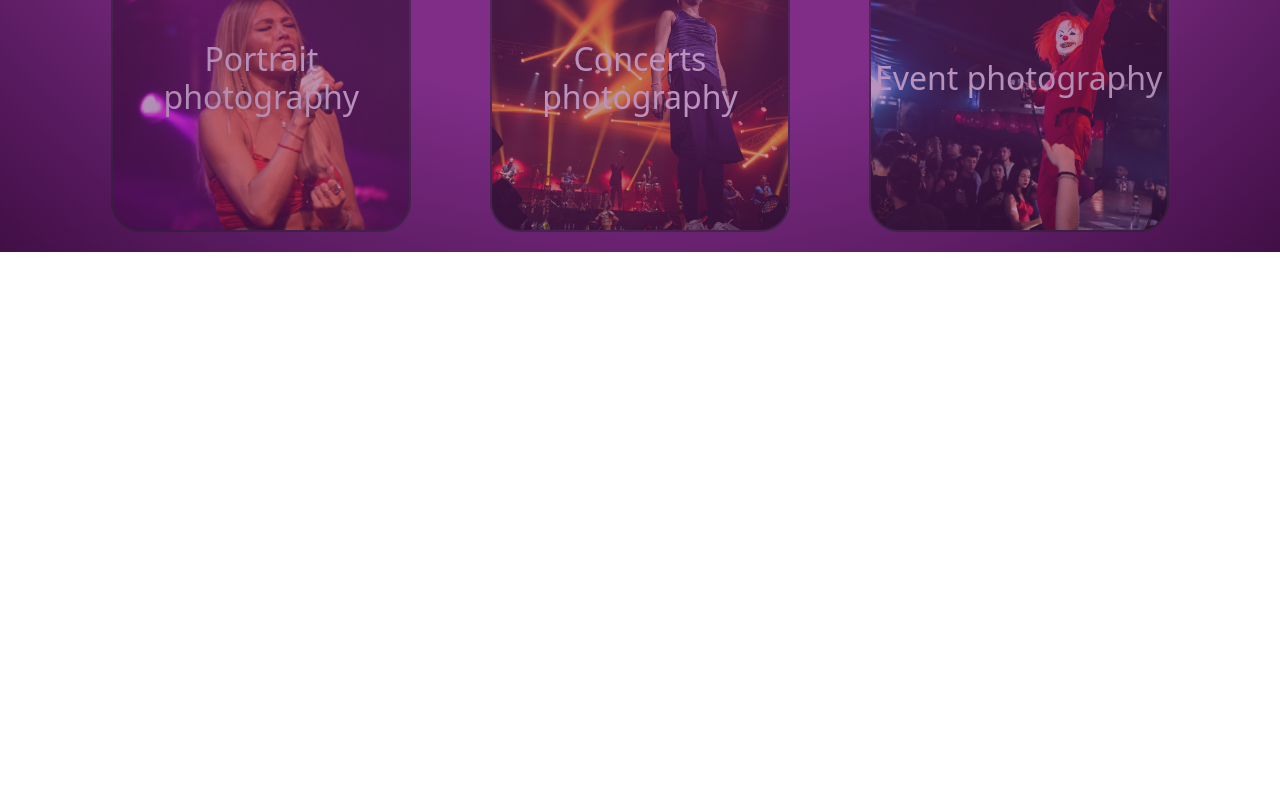
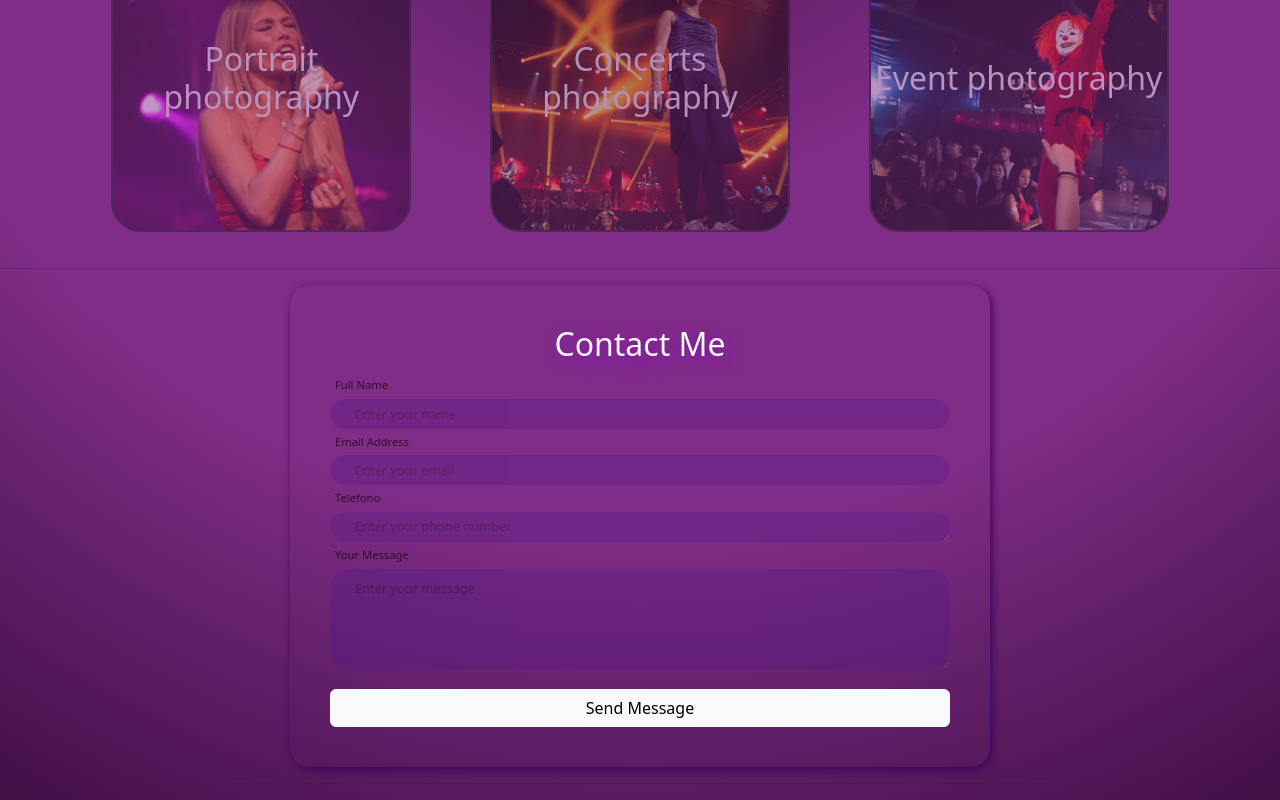
Before and after one commit to Mattcab98/Victoria-Arroche-, a React (Vite) app: page / in a window 1280 px wide. Shown: the part 1312-2112 px from the top of the page. Before the commit the page ends 1564 px from the top, so only its background shows below. Built offline with nearby package versions, Linux system fonts and the light colour scheme.

Commit message:
Add section form contactme

```diff
--- a/package.json
+++ b/package.json
@@ -14,7 +14,8 @@
     "framer-motion": "^11.18.1",
     "react": "^18.3.1",
     "react-dom": "^18.3.1",
-    "react-icons": "^4.12.0"
+    "react-icons": "^4.12.0",
+    "sweetalert2": "^11.15.10"
   },
   "devDependencies": {
     "@eslint/js": "^9.17.0",
--- a/src/App.jsx
+++ b/src/App.jsx
@@ -2,7 +2,7 @@ import './App.css'
 import About from './assets/components/About/About';
 import Header from './assets/components/Header/Header'
 import TypePhoto from './assets/components/TypePhoto/TypePhoto'
-
+import Form from './assets/components/Form/Form'
 
 function App() {
 
@@ -11,6 +11,7 @@ function App() {
       <Header/>
       <About/>
       <TypePhoto/>
+      <Form/>
     </>
   )
 }
--- /dev/null
+++ b/src/assets/components/Form/Form.css
@@ -0,0 +1,83 @@
+.contact {
+    width: 100vw;
+    height: auto;
+}
+
+.contact__form {
+    width: 90%;
+    display: flex;
+    flex-direction: column;
+    margin: auto;
+    border-radius: 20px;
+    box-shadow: 2px 3px 8px #3b045a;
+    padding: 40px;
+}
+
+.contact__form h2 {
+    text-align: center;
+    color: var(--color2);
+    text-shadow: 5px 5px 20px var(--color4);
+}
+
+.contact__form label {
+    color: var(--color1);
+    padding: 5px;
+    font-size: .7rem;
+    opacity: .7;
+}
+
+.input-box {
+    display: flex;
+    flex-direction: column;
+    width: 100%;
+}
+
+
+.input-box input, .input-box textarea{
+    border: none;
+    outline: none;
+    border-radius: 20px;
+    background-color: #53198a;
+    padding: 5px;
+    padding-left: 25px;
+    opacity: .3;
+    transition: all .5s ease-in;
+    font-size: .8rem;
+    height: 30px;
+}
+
+.input-box .mess {
+    height: 100px;
+    transition: height .8s ease-in-out;
+    padding-top: 10px;
+}
+
+.input-box .mess:focus {
+    height: 200px;
+    transition: height .8s ease-in-out;
+}
+
+.input-box input:focus, .input-box textarea:focus {
+    opacity: 1;
+    transition: all .5s ease-out;
+}
+
+
+
+.input-box input::placeholder, .input-box textarea::placeholder {
+    /* padding-left: 10px; */
+
+    color: var(--color);
+}
+
+#btn__form {
+    margin-top: 20px;
+    font-weight: 500;
+}
+
+@media (min-width:768px) {
+
+    .contact__form {
+        max-width: 700px;
+    }
+}
--- /dev/null
+++ b/src/assets/components/Form/Form.jsx
@@ -0,0 +1,79 @@
+import { useState } from 'react';
+import './Form.css'
+import Swal from 'sweetalert2'
+
+const Form = () => {
+
+    const [result, setResult] = useState("");
+
+    const onSubmit = async (event) => {
+        event.preventDefault();
+        setResult("Sending....");
+        const formData = new FormData(event.target);
+
+        formData.append("access_key", "a94c1c75-124c-4107-a858-550944870225");
+
+        const response = await fetch("https://api.web3forms.com/submit", {
+            method: "POST",
+            body: formData
+        });
+
+        const data = await response.json();
+
+        if (data.success) {
+            Swal.fire({
+                title: 'Success!',
+                text: 'Message sent successfully!',
+                icon: 'success'
+            });
+            // event.target.reset();
+        } else {
+            console.log("Error", data);
+            setResult(data.message);
+        }
+    };
+
+
+    return (
+
+        <>
+
+            <hr />
+            <section className="contact">
+
+
+                <form onSubmit={onSubmit} className='contact__form'>
+
+                    <h2>Contact Me</h2>
+
+                    <div className="input-box">
+                        <label htmlFor="name">Full Name</label>
+                        <input type="text" className='field' placeholder='Enter your name' name='name' id='name'required />
+                    </div>
+
+                    <div className="input-box">
+                        <label htmlFor="email">Email Address</label>
+                        <input type="email" className='field' placeholder='Enter your email' name='email' id='email' required />
+                    </div>
+
+                    <div className="input-box">
+                        <label htmlFor="phone">Telefono</label>
+                        <textarea type='tel' name="tel" id="phone" className='field tel' placeholder='Enter your phone number' required></textarea>
+                    </div>
+
+                    <div className="input-box">
+                        <label htmlFor="message">Your Message</label>
+                        <textarea name="message" id="message" className='field mess' placeholder='Enter your message' required></textarea>
+                    </div>
+
+                    <button type='submit' className='btn btn-light ' id='btn__form'>Send Message</button>
+                </form>
+
+            </section>
+            <hr />
+
+        </>
+
+    )
+}
+export default Form
```
Also changed, not shown: src/assets/components/Hooks/useForm.js (added), 1 other file (tests, documents, lock files or other folders).
